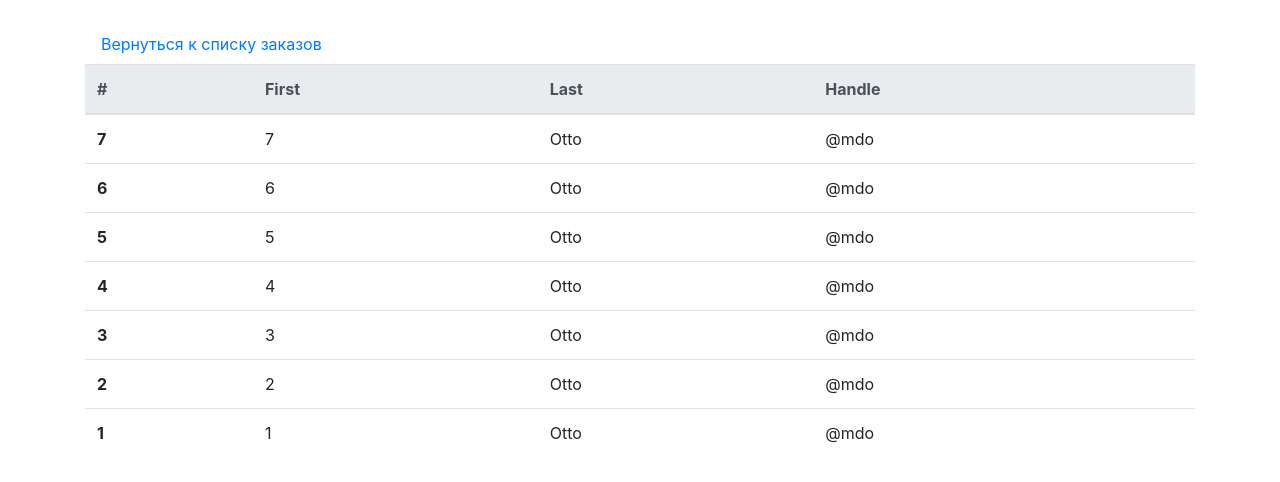
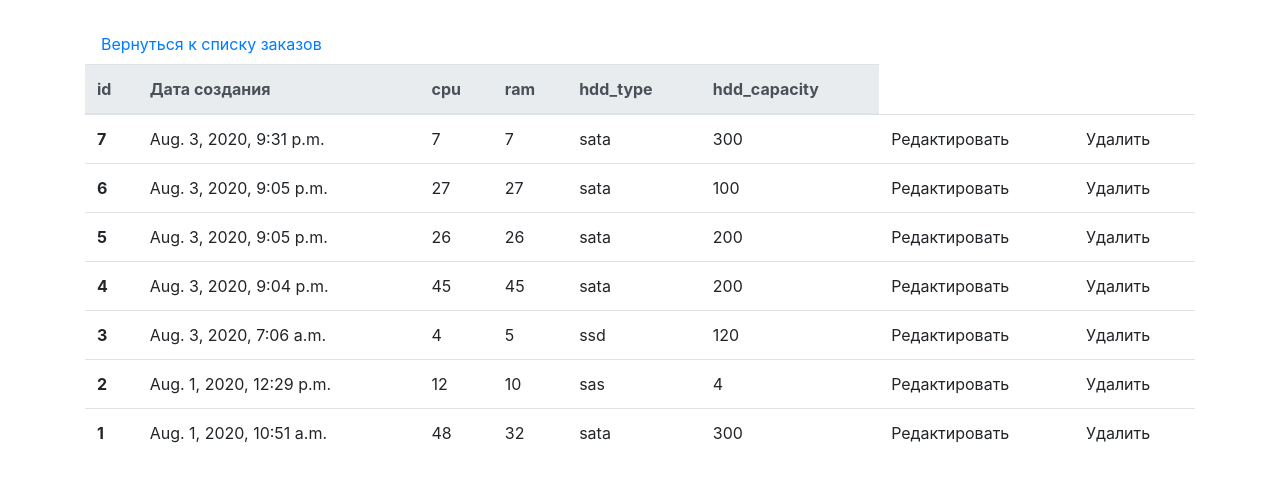
Before and after one commit to evgeniymarianov/Cloud_service, a Django app: page /edit in a window 1280 px wide. Shown: the top 482 px of the page. Run offline with Django 3.2, Linux system fonts and the light colour scheme; data comes from the database, SQL or seed files in the repository; both versions use the stored data as it was after the commit; some libraries are stand-ins or nearby versions.

Commit message:
many pages

```diff
--- a/core/forms.py
+++ b/core/forms.py
@@ -5,3 +5,7 @@ class VirtualMachineForm(forms.ModelForm):
     class Meta:
         model = VirtualMachine
         fields = '__all__'
+    def __init__(self, *args, **kwargs):
+        super().__init__(*args, **kwargs)
+        for field in self.fields:
+            self.fields[field].widget.attrs['class'] = 'form-control'
--- a/core/models.py
+++ b/core/models.py
@@ -1,4 +1,5 @@
 from django.db import models
+from django.urls import reverse
 
 class VirtualMachine(models.Model):
     create_date = models.DateTimeField(auto_now=True)
@@ -18,6 +19,9 @@ class VirtualMachine(models.Model):
     def __str__(self):
         return 'cpu - %s, ram - %s, hdd_type - %s, hdd_capacity - %s' % (self.cpu ,self.ram ,self.hdd_type ,self.hdd_capacity)
 
+    def get_absolute_url(self):
+        return reverse('detail', args=[str(self.id)])
+
     class Meta:
         verbose_name='Виртуальную машину'
         verbose_name_plural='Виртуальные машины'
--- a/core/templates/edit_page.html
+++ b/core/templates/edit_page.html
@@ -12,20 +12,25 @@
   </head>
   <body>
 
+
     <div class="container mt-4">
       <ul class="nav">
       <li class="nav-item">
       <a class="nav-link active" href="{% url 'home' %}">Вернуться к списку заказов</a>
       </li>
       </ul>
-
+{% if success %}
+<p>Запись добавлена</p>
+{% endif %}
     <table class="table">
       <thead class="thead-light">
         <tr>
-          <th scope="col">#</th>
-          <th scope="col">First</th>
-          <th scope="col">Last</th>
-          <th scope="col">Handle</th>
+          <th scope="col">id</th>
+          <th scope="col">Дата создания</th>
+          <th scope="col">cpu</th>
+          <th scope="col">ram</th>
+          <th scope="col">hdd_type</th>
+          <th scope="col">hdd_capacity</th>
         </tr>
       </thead>
       <tbody>
@@ -33,9 +38,13 @@
         {% for virtual_machine in virtual_machines_list %}
         <tr>
           <th>{{virtual_machine.id}}</th>
-          <td>{{virtual_machine.id}}</td>
-          <td>Otto</td>
-          <td>@mdo</td>
+          <td>{{virtual_machine.create_date}}</td>
+          <td>{{virtual_machine.cpu}}</td>
+          <td>{{virtual_machine.ram}}</td>
+          <td>{{virtual_machine.hdd_type}}</td>
+          <td>{{virtual_machine.hdd_capacity}}</td>
+          <td><a href=""></a>Редактировать</td>
+          <td><a href=""></a>Удалить</td>
         </tr>
         {% endfor %}
     </tbody>
--- a/core/urls.py
+++ b/core/urls.py
@@ -1,11 +1,12 @@
 from django.contrib import admin
-from django.urls import path, include
+from django.urls import path, include, reverse
 
 from core import views
 
 urlpatterns = [
-    path('', views.home, name='home'),
-    # path('', views.HomeListView.as_view(), name='home'),
+    #path('', views.home, name='home'),
+    path('', views.HomeListView.as_view(), name='home'),
     path('detail/<int:pk>', views.HomeDetailView.as_view(), name='detail'),
     path('edit', views.edit_page, name='edit_page'),
+    path('new/', views.VirtualMachineCreateView.as_view(), name='vm_new'),
 ]
--- a/core/views.py
+++ b/core/views.py
@@ -1,7 +1,7 @@
 from django.shortcuts import render, redirect
 from django.contrib.auth.forms import UserCreationForm
 from .models import VirtualMachine
-from django.views.generic import ListView, DetailView
+from django.views.generic import ListView, DetailView, CreateView
 from .forms import VirtualMachineForm
 
 def home(request):
@@ -12,10 +12,17 @@ def home(request):
     return render(request, 'base.html', context)
 
 def edit_page(request):
+    success = False
+    if request.method == 'POST':
+        form = VirtualMachineForm(request.post)
+        if form.is_valid():
+            form.save()
+            success = True
     template = 'edit_page.html'
     context = {
     'virtual_machines_list': VirtualMachine.objects.all().order_by('-id'),
-    'form': VirtualMachineForm
+    'form': VirtualMachineForm,
+    'success': success
     }
     return render(request, 'edit_page.html', context)
 
@@ -30,4 +37,9 @@ class HomeDetailView(DetailView):
     model = VirtualMachine
     template_name = 'detail.html'
     context_object_name = 'get_virtual_machine'
-    form = VirtualMachineForm()
+    # form = VirtualMachineForm()
+
+class VirtualMachineCreateView(CreateView): # новое изменение
+    model = VirtualMachine
+    template_name = 'virtual_machine_new.html'
+    fields = ['cpu', 'ram', 'hdd_type', 'hdd_capacity']
```
Also changed, not shown: core/templates/base.html (+10 -2 lines), core/templates/virtual_machine_new.html (added, +9 -0 lines), db.sqlite3.
